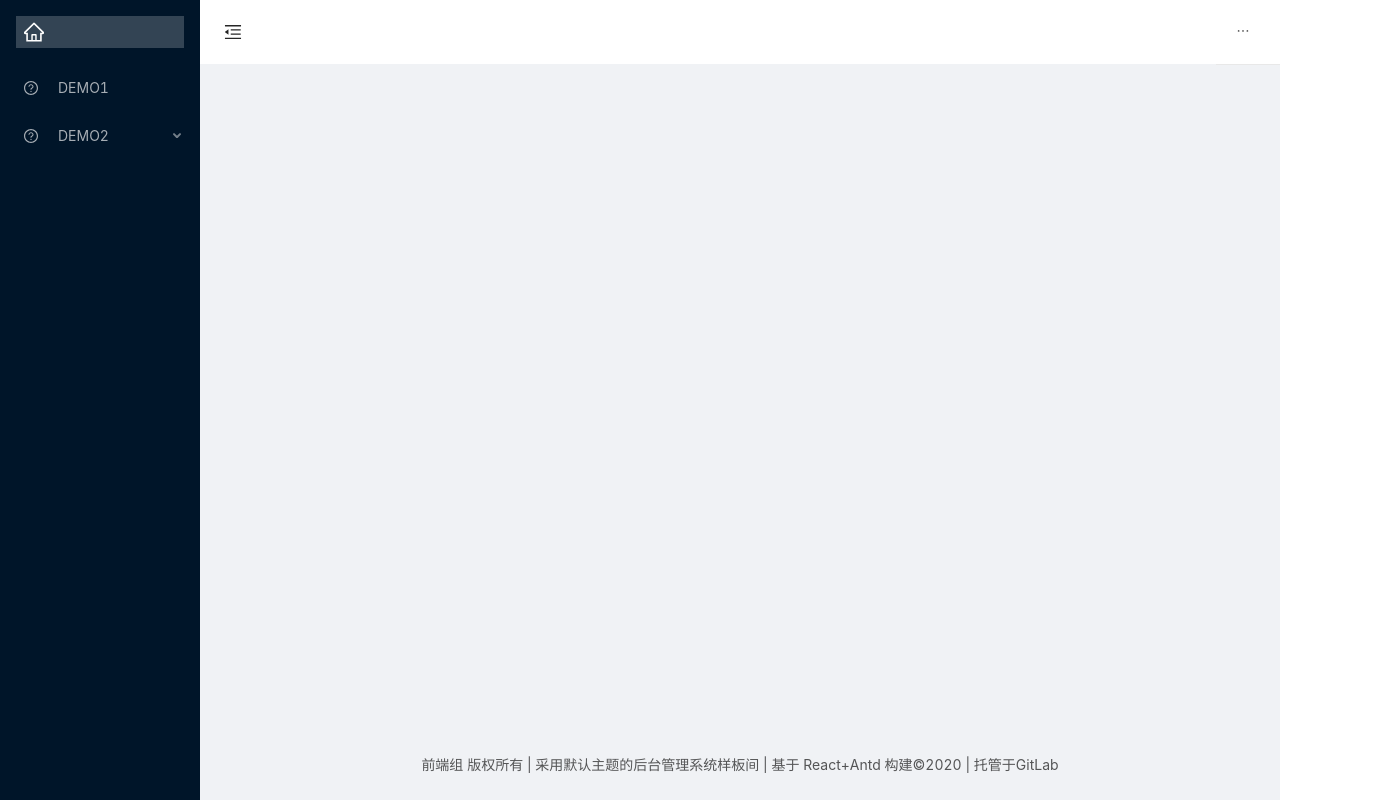
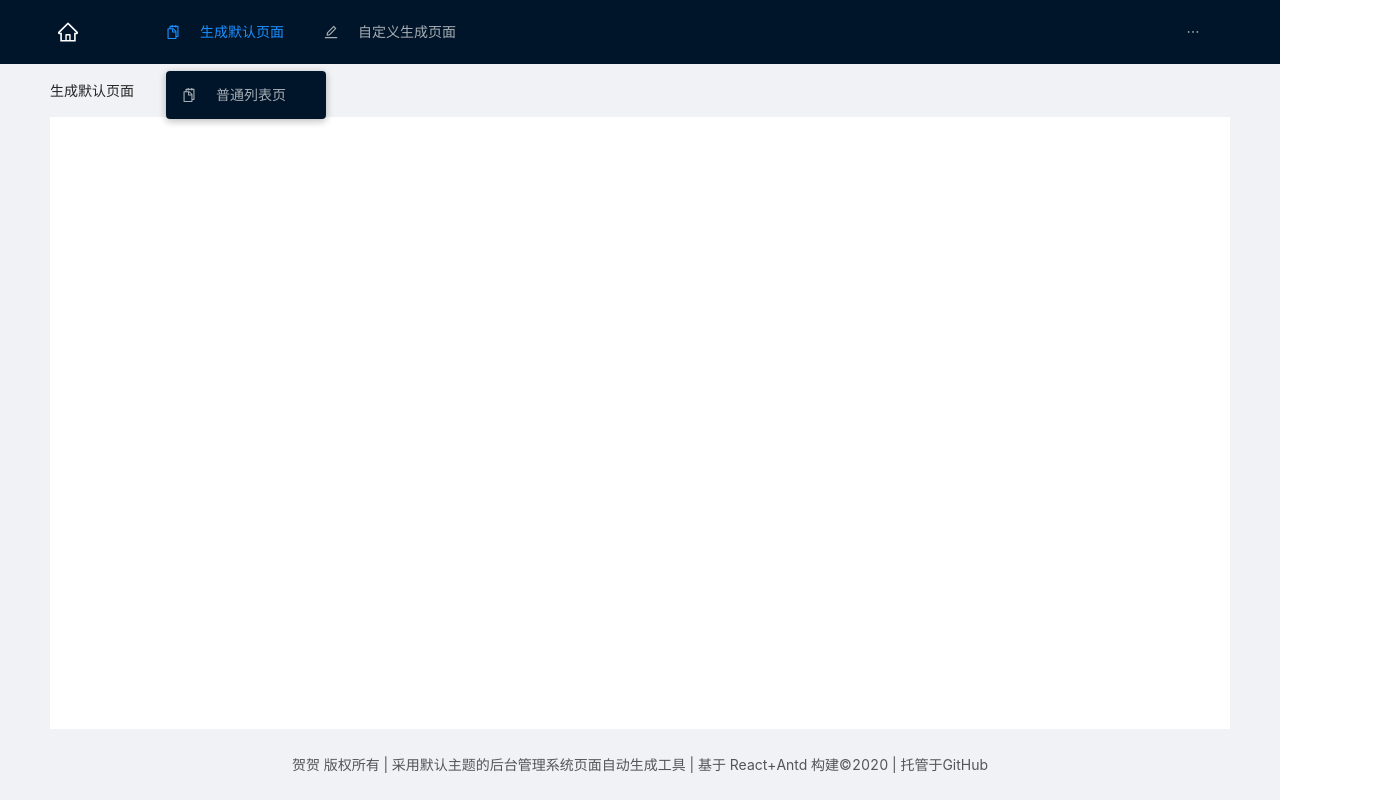
Before and after one commit to springHyc/bms-code-auto-generate, a React app: page /#/default in a window 1280 px wide. Shown: the whole page, 1392 px wide, since content can reach past the window. Built offline with nearby package versions, Linux system fonts and the light colour scheme.

Commit message:
修改整体布局为横向，更改菜单栏

```diff
--- a/src/App.js
+++ b/src/App.js
@@ -1,19 +1,15 @@
-import React, { Component } from 'react';
-import {
-  HomeOutlined,
-  MenuUnfoldOutlined,
-  MenuFoldOutlined,
-} from '@ant-design/icons';
-import { Layout, Menu, Breadcrumb } from 'antd';
-import { Route, Redirect, Link } from 'react-router-dom';
-import MENUS from './menus.js';
-import './App.less';
+import React, { Component } from "react";
+import { HomeOutlined } from "@ant-design/icons";
+import { Layout, Menu, Breadcrumb } from "antd";
+import { Route, Redirect, Link } from "react-router-dom";
+import MENUS from "./menus.js";
+import "./App.less";
 
-const { Header, Content, Footer, Sider } = Layout;
+const { Header, Content, Footer } = Layout;
 const SubMenu = Menu.SubMenu;
 const MenuItemGroup = Menu.ItemGroup;
 const avater =
-  '//img.shurongdai.cn/group1/M00/00/0C/wKgX2FrNcZKAa92mAAAI-XyxqgY410.jpg';
+  "//img.shurongdai.cn/group1/M00/00/0C/wKgX2FrNcZKAa92mAAAI-XyxqgY410.jpg";
 export default class Layouts extends Component {
   constructor(props) {
     super(props);
@@ -26,17 +22,17 @@ export default class Layouts extends Component {
       ..._state,
     };
     this.defaultSelectedKeys =
-      window.location.hash.split('#')[1] == '/'
+      window.location.hash.split("#")[1] == "/"
         ? [MENUS[0].path]
-        : [window.location.hash.split('#')[1]];
+        : [window.location.hash.split("#")[1]];
   }
   rootSubmenuKeys = MENUS.map((menu) => menu.path);
 
   getDefaultKeys = () => {
     this.defaultOpenKeys = [];
-    const hashStr = window.location.hash.split('#')[1];
-    if (hashStr.split('/').length > 2) {
-      const openKeys = [`/${hashStr.split('/')[1]}`];
+    const hashStr = window.location.hash.split("#")[1];
+    if (hashStr.split("/").length > 2) {
+      const openKeys = [`/${hashStr.split("/")[1]}`];
       this.defaultOpenKeys = openKeys;
       return { openKeys };
     }
@@ -57,9 +53,9 @@ export default class Layouts extends Component {
   };
   getBreadcrumb = () => {
     let breadcrumbs = [];
-    const hashStr = window.location.hash.split('#/')[1];
+    const hashStr = window.location.hash.split("#/")[1];
     const targetRoute = MENUS.filter((menu) => {
-      if (menu.path.split('/')[1] == hashStr.split('/')[0]) {
+      if (menu.path.split("/")[1] == hashStr.split("/")[0]) {
         return menu;
       }
     })[0];
@@ -67,7 +63,7 @@ export default class Layouts extends Component {
     breadcrumbs.push({ path: targetRoute.path, name: targetRoute.name });
     if (targetRoute.subset && targetRoute.subset.length > 0) {
       targetRoute.subset.forEach((item) => {
-        if (item.path == '/' + hashStr) {
+        if (item.path == "/" + hashStr) {
           breadcrumbs.push({ path: item.path, name: item.name });
           return breadcrumbs;
         }
@@ -84,14 +80,14 @@ export default class Layouts extends Component {
 
   renderMenus() {
     return (
-      <Sider trigger={null} collapsible collapsed={this.state.collapsed}>
-        <div className='br-logo'>
+      //   <Sider trigger={null} collapsible collapsed={this.state.collapsed}>
+      <>
+        <div className="br-logo">
           <HomeOutlined style={{ fontSize: 20 }} />
-          {/* <span>样板间</span> */}
         </div>
         <Menu
-          theme='dark'
-          mode='inline'
+          theme="dark"
+          mode="horizontal"
           defaultSelectedKeys={this.defaultSelectedKeys}
           defaultOpenKeys={this.defaultOpenKeys}
           openKeys={this.state.openKeys}
@@ -130,31 +126,38 @@ export default class Layouts extends Component {
             );
           })}
         </Menu>
-      </Sider>
+      </>
     );
   }
 
   renderHeader() {
     return (
-      <Header>
-        {this.state.collapsed && (
-          <MenuUnfoldOutlined className='br-trigger' onClick={this.toggle} />
+      <Header className="hyc-header">
+        {/* {this.state.collapsed && (
+          <MenuUnfoldOutlined className="br-trigger" onClick={this.toggle} />
         )}
         {!this.state.collapsed && (
-          <MenuFoldOutlined className='br-trigger' onClick={this.toggle} />
-        )}
+          <MenuFoldOutlined className="br-trigger" onClick={this.toggle} />
+        )} */}
 
-        <Menu mode='horizontal' onClick={this.menuClick}>
+        {this.renderMenus()}
+
+        <Menu
+          mode="horizontal"
+          theme="dark"
+          onClick={this.menuClick}
+          style={{ marginLeft: "auto" }}
+        >
           <SubMenu
             title={
-              <span className='br-avatar'>
-                <img src={avater} alt='头像' />
+              <span className="br-avatar">
+                <img src={avater} alt="头像" />
                 yignchun.he
               </span>
             }
           >
             <MenuItemGroup>
-              <Menu.Item key='logout'>
+              <Menu.Item key="logout">
                 <span>退出登录</span>
               </Menu.Item>
             </MenuItemGroup>
@@ -165,18 +168,23 @@ export default class Layouts extends Component {
   }
   render() {
     return (
-      <Layout className='br-layout'>
-        {this.renderMenus()}
-        <Layout>
-          {this.renderHeader()}
-          <Breadcrumb>
+      <Layout className="hyc-layout">
+        {this.renderHeader()}
+        <Content
+          className="site-layout"
+          style={{ padding: "0 50px", marginTop: 64 }}
+        >
+          <Breadcrumb style={{ margin: "16px 0" }}>
             {this.getBreadcrumb().map((item, index) => (
               <Breadcrumb.Item key={index}>
                 <Link to={item.path}>{item.name}</Link>
               </Breadcrumb.Item>
             ))}
           </Breadcrumb>
-          <Content>
+          <div
+            className="site-layout-background"
+            style={{ padding: 24, minHeight: "calc(100vh - 188px)" }}
+          >
             {MENUS.map((item) => {
               if (item.subset && item.subset.length > 0) {
                 return item.subset.map((sub) => (
@@ -199,23 +207,24 @@ export default class Layouts extends Component {
               }
             })}
             <Route
-              path='/'
+              path="/"
               render={() => (
                 <Redirect
                   to={
-                    window.location.hash.split('#')[1] == '/'
+                    window.location.hash.split("#")[1] == "/"
                       ? this.state.current[0].path
-                      : window.location.hash.split('#')[1]
+                      : window.location.hash.split("#")[1]
                   }
                 />
               )}
             />
-          </Content>
-          <Footer>
-            前端组 版权所有 | 采用默认主题的后台管理系统样板间 | 基于 React+Antd
-            构建©2020 | 托管于GitLab
-          </Footer>
-        </Layout>
+          </div>
+        </Content>
+        <Footer>
+          贺贺 版权所有 | 采用默认主题的后台管理系统页面自动生成工具 | 基于
+          React+Antd 构建©2020 | 托管于GitHub
+        </Footer>
+        {/* </Layout> */}
       </Layout>
     );
   }
--- a/src/App.less
+++ b/src/App.less
@@ -73,3 +73,49 @@
     width: 100%;
   }
 }
+
+.hyc-layout {
+  min-height: 100vh;
+  .br-avatar {
+    display: -webkit-box;
+    display: flex;
+    -webkit-box-align: center;
+    align-items: center;
+    height: 64px;
+
+    img {
+      border-radius: 50%;
+      width: 50px;
+      height: 50px;
+      margin-right: 5px;
+    }
+  }
+
+  .br-logo {
+    display: flex;
+    flex-direction: row;
+    align-items: center;
+    padding: 8px;
+    color: #fff;
+    margin-right: 60px;
+  }
+
+  .hyc-header {
+    position: fixed;
+    z-index: 1;
+    width: 100%;
+    display: flex;
+  }
+
+  .ant-layout-footer {
+    text-align: center;
+    margin: 24px auto;
+    padding: 0;
+    bottom: 0;
+    width: 100%;
+  }
+
+  .site-layout .site-layout-background {
+    background: #fff;
+  }
+}
--- a/src/menus.js
+++ b/src/menus.js
@@ -1,7 +1,13 @@
-import React from 'react';
-import { HomeOutlined, QuestionCircleOutlined } from '@ant-design/icons';
+import React from "react";
+import {
+  HomeOutlined,
+  QuestionCircleOutlined,
+  EditOutlined,
+  SnippetsOutlined,
+  TableOutlined,
+} from "@ant-design/icons";
 
-import TabDemo from './components/demo/tab';
+import TabDemo from "./components/demo/tab";
 /**
  * 整个路由走的是hash路由。
  * path:导航路径，必填
@@ -13,24 +19,24 @@ import TabDemo from './components/demo/tab';
  */
 const MENUS = [
   {
-    path: '/demo1',
-    name: 'DEMO1',
-    icon: <QuestionCircleOutlined />,
-    component: TabDemo,
-  },
-  {
-    path: '/demo2',
-    name: 'DEMO2',
-    icon: <QuestionCircleOutlined />,
+    path: "/default",
+    name: "生成默认页面",
+    icon: <SnippetsOutlined />,
     subset: [
       {
-        path: '/demo2/tab',
-        name: 'Tab',
-        icon: <HomeOutlined />,
+        path: "/default/normal-page",
+        name: "普通列表页",
+        icon: <TableOutlined />,
         component: TabDemo,
       },
     ],
   },
+  {
+    path: "/customize",
+    name: "自定义生成页面",
+    icon: <EditOutlined />,
+    component: TabDemo,
+  },
 ];
 
 export default MENUS;
```
